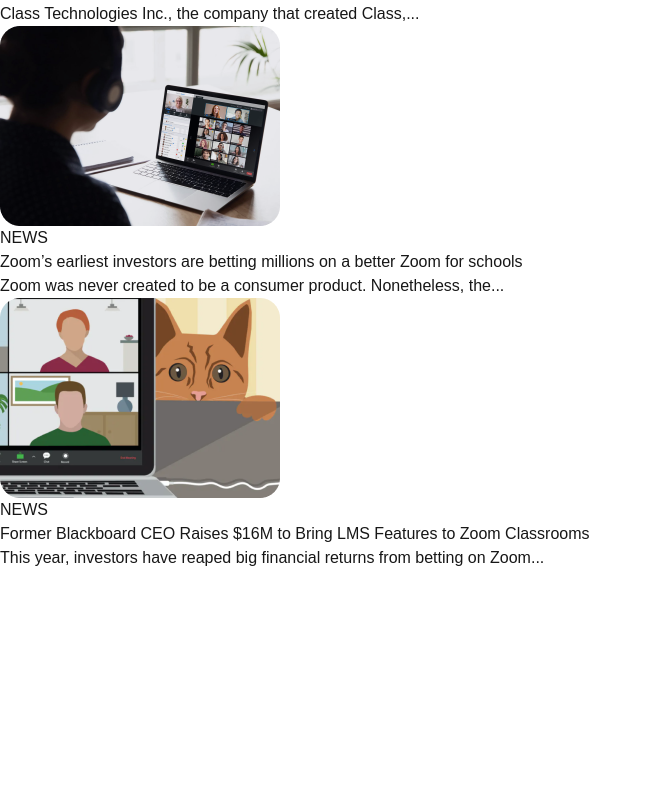
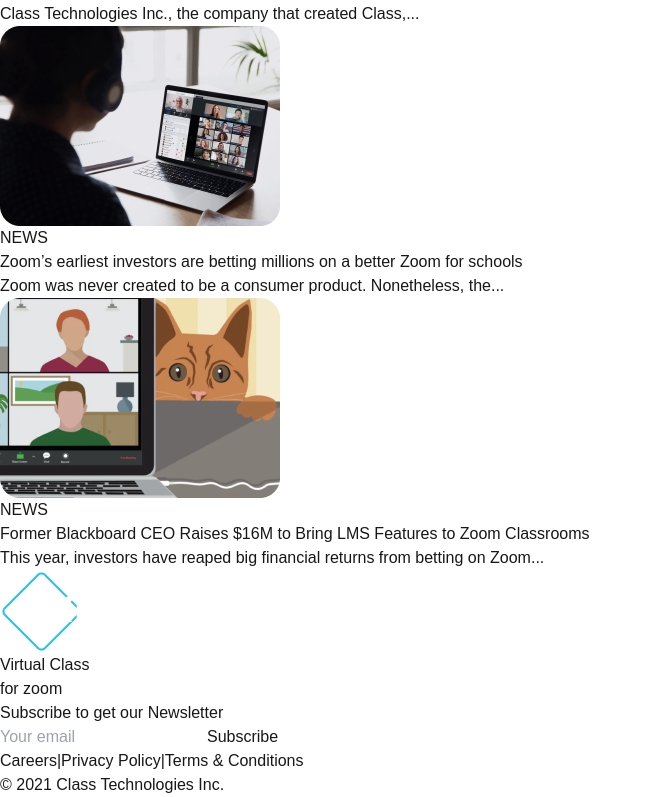
Before and after one commit to KalpitChandekar/online-learning, a Next.js app: page / in a window 1280 px wide. Shown: the part 9150-9947 px from the top of the page, without its empty margins (0-652 px from the left). Before the commit the page ends 9720 px from the top, so only its background shows below. Built offline with nearby package versions, Linux system fonts and the light colour scheme.

Commit message:
[feat]: Add Footer to Website

```diff
--- a/app/page.tsx
+++ b/app/page.tsx
@@ -1,5 +1,6 @@
 import About from "@/Components/About";
 import Companies from "@/Components/Companies";
+import Footer from "@/Components/Footer";
 import Hero from "@/Components/Hero";
 import Integration from "@/Components/Intergration";
 import Navbar from "@/Components/Navbar";
@@ -22,6 +23,7 @@
       <Integration />
       <Testimonial />
       <NewsResources />
+      <Footer />
     </div>
   );
 };
```
